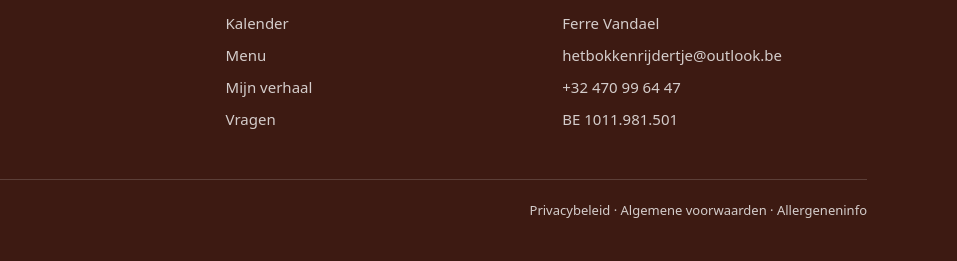
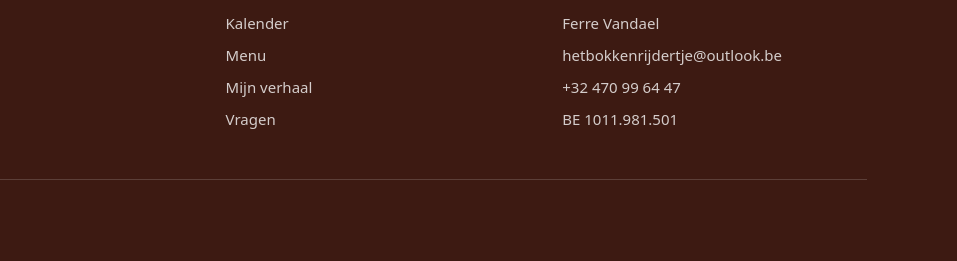
Before and after one commit to joppe-rabijns-rc/bokkenrijder, a plain HTML site: page index.html in a window 1280 px wide. Shown: the part 4896-5157 px from the top of the page, 323-1280 px from the left. Drawn offline with Linux system fonts and the light colour scheme; a web font is replaced by a local one.

Commit message:
Lege juridische links uit de footer
Co-Authored-By: Claude Opus 5.5 <noreply@anthropic.com>

```diff
--- a/index.html
+++ b/index.html
@@ -290,7 +290,6 @@
     </div>
     <div class="footer__bottom">
       <span>© <span data-year>2026</span> Het Bokkenrijdertje</span>
-      <span><a href="#">Privacybeleid</a> · <a href="#">Algemene voorwaarden</a> · <a href="#">Allergeneninfo</a></span>
     </div>
   </div>
 </footer>
```
